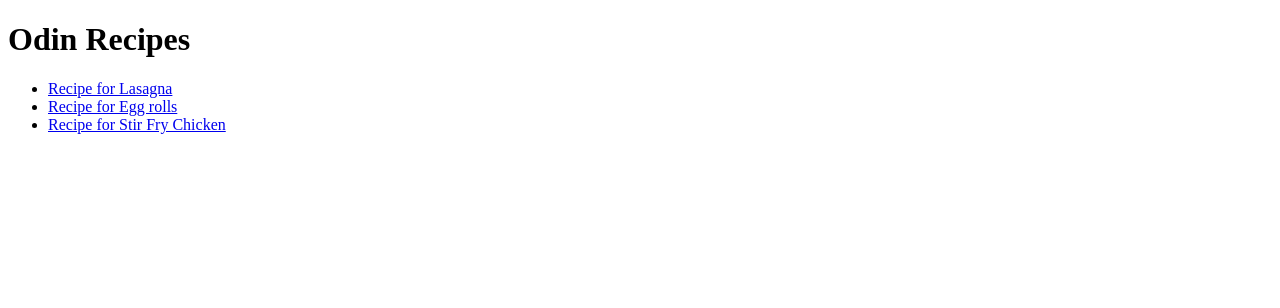
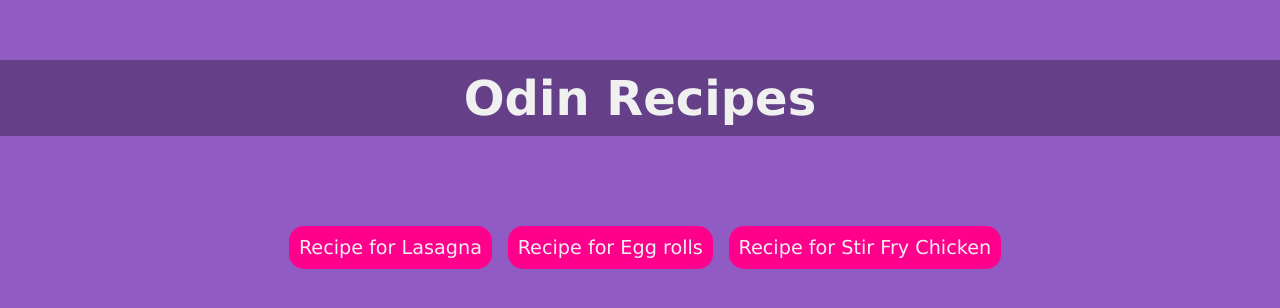
Before and after one commit to sahilkhan-777/odin-recipes, a plain HTML site: page index.html in a window 1280 px wide. Drawn offline with Linux system fonts and the light colour scheme.

Commit message:
Add style.css for homepage styling

```diff
--- a/index.html
+++ b/index.html
@@ -3,13 +3,14 @@
 <head>
     <meta charset="UTF-8">
     <title>Odin recipes Home</title>
+    <link rel="stylesheet" href="style.css">
 </head>
 <body>
-    <h1>Odin Recipes</h1>
+    <h1 class="header">Odin Recipes</h1>
     <ul>
-        <li><a href="./recipes/lasagna.html">Recipe for Lasagna</a></li>
-        <li><a href="./recipes/egg-roll.html">Recipe for Egg rolls</a></li>
-        <li><a href="./recipes/stir-fry-chicken.html">Recipe for Stir Fry Chicken</a></li>
+        <li class="list-item"><a class="link" href="./recipes/lasagna.html">Recipe for Lasagna</a></li>
+        <li class="list-item"><a class="link" href="./recipes/egg-roll.html">Recipe for Egg rolls</a></li>
+        <li class="list-item"><a class="link" href="./recipes/stir-fry-chicken.html">Recipe for Stir Fry Chicken</a></li>
     </ul>
 
 </body>
--- /dev/null
+++ b/style.css
@@ -0,0 +1,35 @@
+*{
+    margin: 0;
+    padding: 0;
+    box-sizing: border-box;
+}
+body{
+    font-family: 'Lucia Handwriting', Verdana, sans-serif;
+    font-size: 18px;
+    background-color: rgb(144, 91, 194);
+}
+.header{
+    text-align: center;
+    margin-top: 60px;
+    color: #f0f0f0;
+    font-size: 3rem;
+    padding: 10px;
+    background-color: rgba(0, 0, 0, 0.3)
+}
+ul{
+    text-align: center;
+    margin-top: 100px;
+}
+ul .list-item{
+    display: inline-block;
+    padding-left: 10px;
+    list-style-type: none;
+}
+ul .list-item a{
+    text-decoration: none;
+    color: #f0f0f0;
+    font-size: 1.2rem;
+    background-color: #ff008c;
+    padding: 10px;
+    border-radius: 15px;
+}
```
